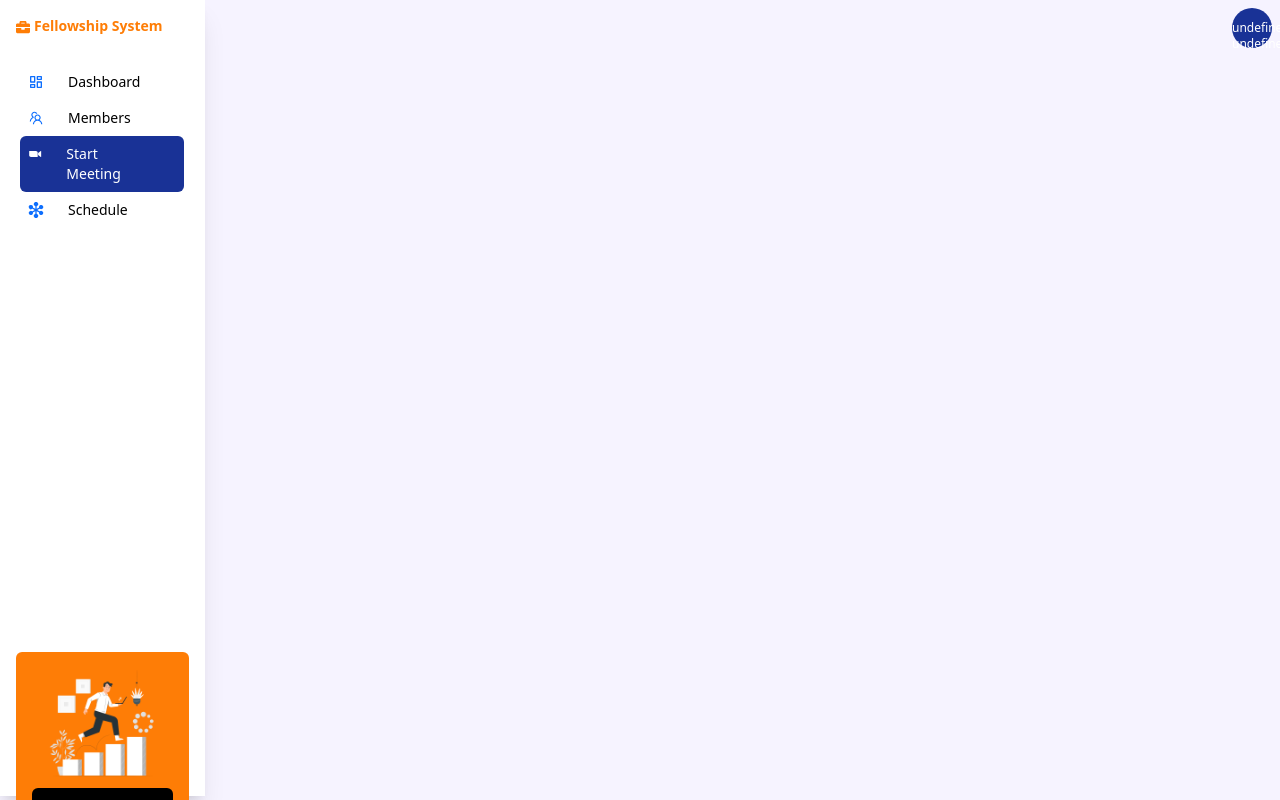
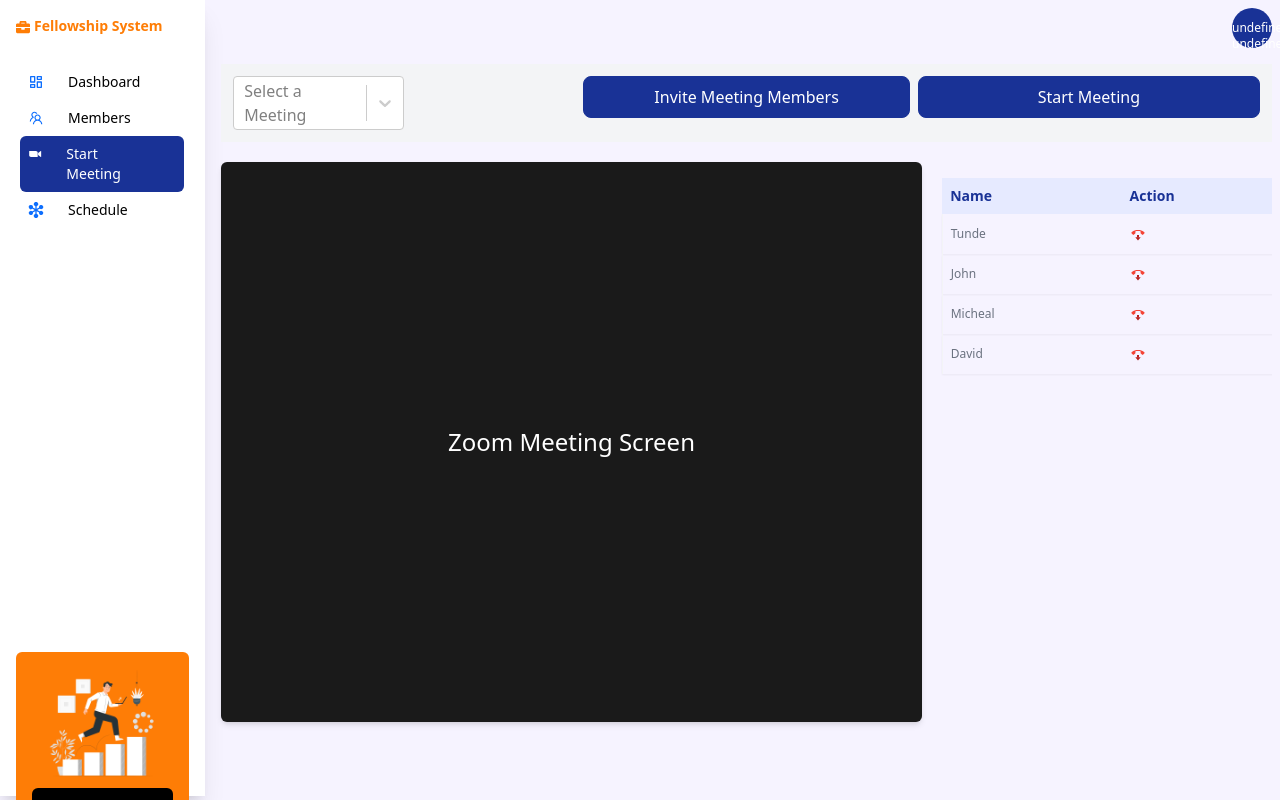
Before and after one commit to jim-junior/church-fellowship, a React (Create React App) app in the folder src/SchoolSheet/: page /start-meeting in a window 1280 px wide. Built offline with nearby package versions, Linux system fonts and the light colour scheme.

Commit message:
Add schedule and start meeting

```diff
--- a/src/SchoolSheet/src/views/meetings/Schedule.jsx
+++ b/src/SchoolSheet/src/views/meetings/Schedule.jsx
@@ -1,8 +1,78 @@
 import React from 'react'
+import Button from '../../components/Button'
+import Button2 from '../../components/Button2'
+import InputField from '../../components/InputField'
+import { BsSearch } from 'react-icons/bs'
+import { MdDelete } from "react-icons/md";
 
 const Schedule = () => {
   return (
-    <div>Schedule</div>
+    <div className='mt-2 w-full'>
+      <div>
+        <div className="p-3 bg-white shadow-md border border-gray2">
+          <div className="flex justify-between">
+            <div>
+              <h1 className="font-semibold text-2xl mt-5 ml-3 text-secondary">
+                Meetings
+              </h1>
+            </div>
+            <div className="w-4/12 ">
+              <InputField
+                type="text"
+                placeholder="Search For Meeting ..."
+                name="lastName"
+                icon={
+                  <BsSearch
+                    className="w-3 -ml-7 mt-3 cursor-pointer"
+                    type="button"
+                  />
+                }
+              />
+            </div>
+            <div className=""></div>
+            <div className="flex mt-5">
+              <div className="w-full">
+                <Button2 value={'Schedule Meeting'} />
+              </div>
+            </div>
+          </div>
+        </div>
+
+        <div className="h-full overflow-x-auto">
+          <table id="dmsk" className="mt-4 w-full table-auto m-5">
+            <thead style={{ backgroundColor: '#0d6dfd10' }}>
+              <tr className="text-left">
+                <th className="p-2 text-primary text-sm text-left">Name</th>
+                <th className="p-2 text-primary text-sm text-left">Duration</th>
+                <th className="p-2 text-primary text-sm text-left">Time Out</th>
+                <th className="p-2 text-primary text-sm text-left">Time Out</th>
+                <th className="p-2 text-primary text-sm text-left">Action</th>
+              </tr>
+            </thead>
+            <tbody>
+              <tr className='shadow-sm border-l border-gray1 cursor-pointer hover:shadow-md hover:border-l-primary hover:border-l-2  pl-2'>
+                <td className="flex pl-2 text-xs p-3 text-gray5" >Fisrt Meeting</td>
+                <td className="pl-2 text-xs p-3 text-gray5">2 Hours</td>
+                <td className="pl-2 text-xs p-3 text-gray5">8:30 AM</td>
+                <td className="pl-2 text-xs p-3 text-gray5">10:30 AM</td>
+                <td className="pl-2 text-xs p-3 text-gray5">
+                  <MdDelete className="w-4 h-4 mt-[2px] text-red" />
+                </td>
+              </tr>
+              <tr className='shadow-sm border-l border-gray1 cursor-pointer hover:shadow-md hover:border-l-primary hover:border-l-2  pl-2'>
+                <td className="flex pl-2 text-xs p-3 text-gray5">Businness Plan</td>
+                <td className="pl-2 text-xs p-3 text-gray5">3 Hours</td>
+                <td className="pl-2 text-xs p-3 text-gray5">---</td>
+                <td className="pl-2 text-xs p-3 text-gray5">---</td>
+                <td className="pl-2">
+                  <MdDelete className="w-4 h-4 mt-[2px] text-red" />
+                </td>
+              </tr>
+            </tbody>
+          </table>
+        </div>
+      </div>
+    </div>
   )
 }
 
--- a/src/SchoolSheet/src/views/meetings/StartMeeting.jsx
+++ b/src/SchoolSheet/src/views/meetings/StartMeeting.jsx
@@ -7,7 +7,83 @@ import { FcVideoCall, FcEndCall } from "react-icons/fc";
 const StartMeeting = () => {
   return (
     <div className=" mt-2 w-full">
+
+      <div className='flex bg-gray1 p-3 justify-between'>
+        <div className="w-1/3">
+          <Select
+            className="w-1/2"
+            placeholder="Select a Meeting"
+            options={[
+              { value: 'meeting1', label: 'Meeting 1' },
+              { value: 'meeting2', label: 'Meeting 2' },
+              { value: 'meeting3', label: 'Meeting 3' },
+            ]}
+          />
+        </div>
+        <div className="w-1/3 px-2">
+          <Button
+            value="Invite Meeting Members"
+          />
+        </div>
+        <div className="w-1/3">
+          <Button
+            value="Start Meeting"
+            icon={<FcVideoCall className="w-4 h-4 mt-[2px] text-white" />}
+          />
+        </div>
+      </div>
       {/* Zoom meeting screen with call buttons */}
+      <div className="flex mt-5 h-[70vh]">
+        <div style={{
+          background: "#1a1a1a"
+        }} className="w-2/3 rounded-md shadow-md">
+          <div className="flex justify-center items-center h-full">
+            <p className="text-white text-2xl">Zoom Meeting Screen</p>
+          </div>
+        </div>
+
+        {/* Members table */}
+        <div className="w-1/3 h-full overflow-x-auto">
+          <table id="dmsk" className="mt-4 w-full table-auto m-5">
+            <thead style={{ backgroundColor: '#0d6dfd10' }}>
+              <tr className="text-left">
+                <th className="p-2 text-primary text-sm text-left">Name</th>
+                <th className="p-2 text-primary text-sm text-left">Action</th>
+              </tr>
+            </thead>
+            <tbody>
+              <tr className='shadow-sm border-l border-gray1 cursor-pointer hover:shadow-md hover:border-l-primary hover:border-l-2  pl-2'>
+                <td className=" text-xs p-3 text-gray5 flex pl-2">Tunde</td>
+                <td className="pl-2">
+                  <FcEndCall className="w-4 h-4 mt-[2px] text-red" />
+                </td>
+              </tr>
+
+              <tr className='shadow-sm border-l border-gray1 cursor-pointer hover:shadow-md hover:border-l-primary hover:border-l-2  pl-2'>
+                <td className="flex pl-2 text-xs p-3 text-gray5">John</td>
+                <td className="pl-2">
+                  <FcEndCall className="w-4 h-4 mt-[2px] text-red" />
+                </td>
+              </tr>
+
+              <tr className='shadow-sm border-l border-gray1 cursor-pointer hover:shadow-md hover:border-l-primary hover:border-l-2  pl-2'>
+                <td className="flex pl-2 text-xs p-3 text-gray5">Micheal</td>
+                <td className="pl-2">
+                  <FcEndCall className="w-4 h-4 mt-[2px] text-red" />
+                </td>
+              </tr>
+
+              <tr className='shadow-sm border-l border-gray1 cursor-pointer hover:shadow-md hover:border-l-primary hover:border-l-2  pl-2'>
+                <td className="flex pl-2 text-xs p-3 text-gray5">David</td>
+                <td className="pl-2">
+                  <FcEndCall className="w-4 h-4 mt-[2px] text-red" />
+                </td>
+              </tr>
+            </tbody>
+          </table>
+        </div>
+      </div>
+
 
 
 
```
